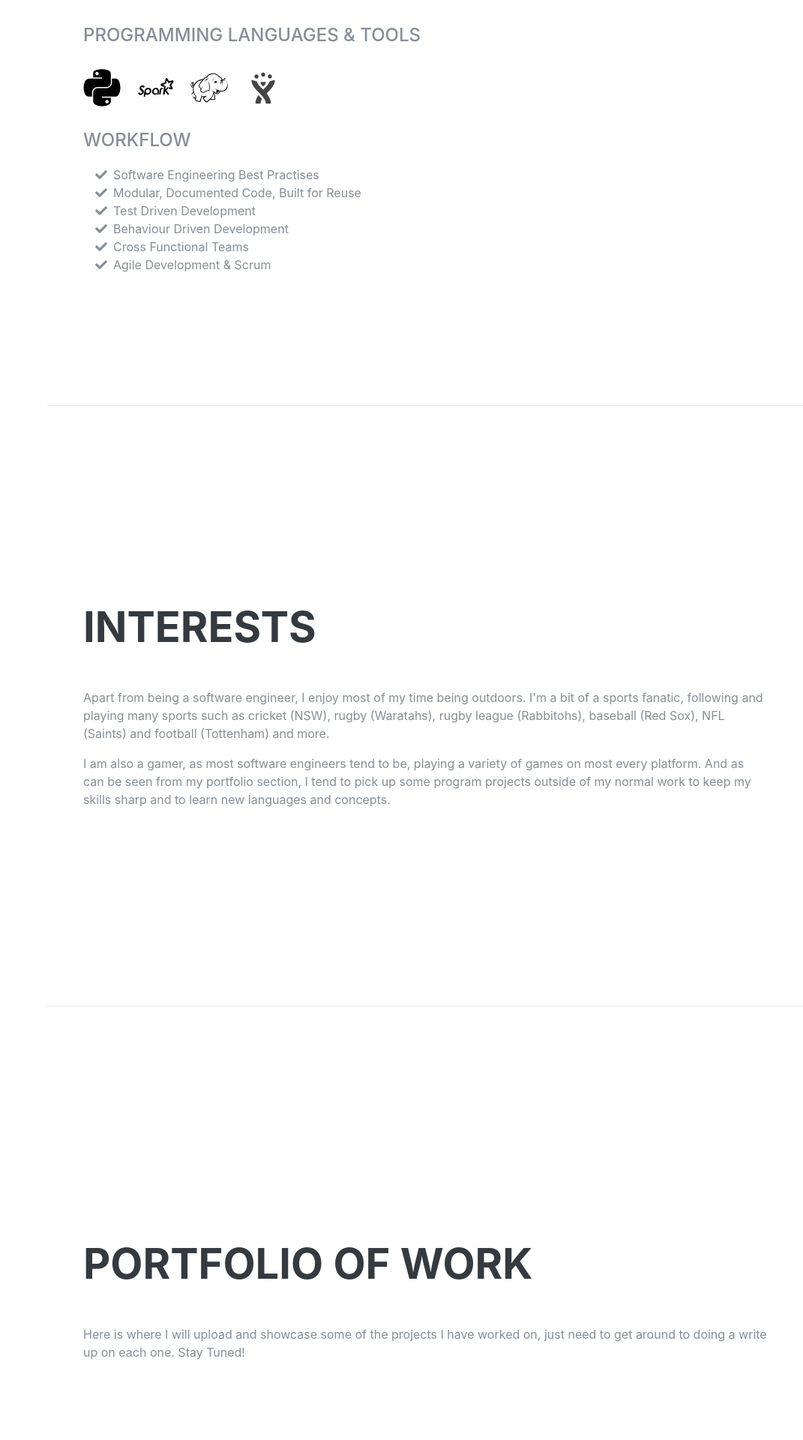
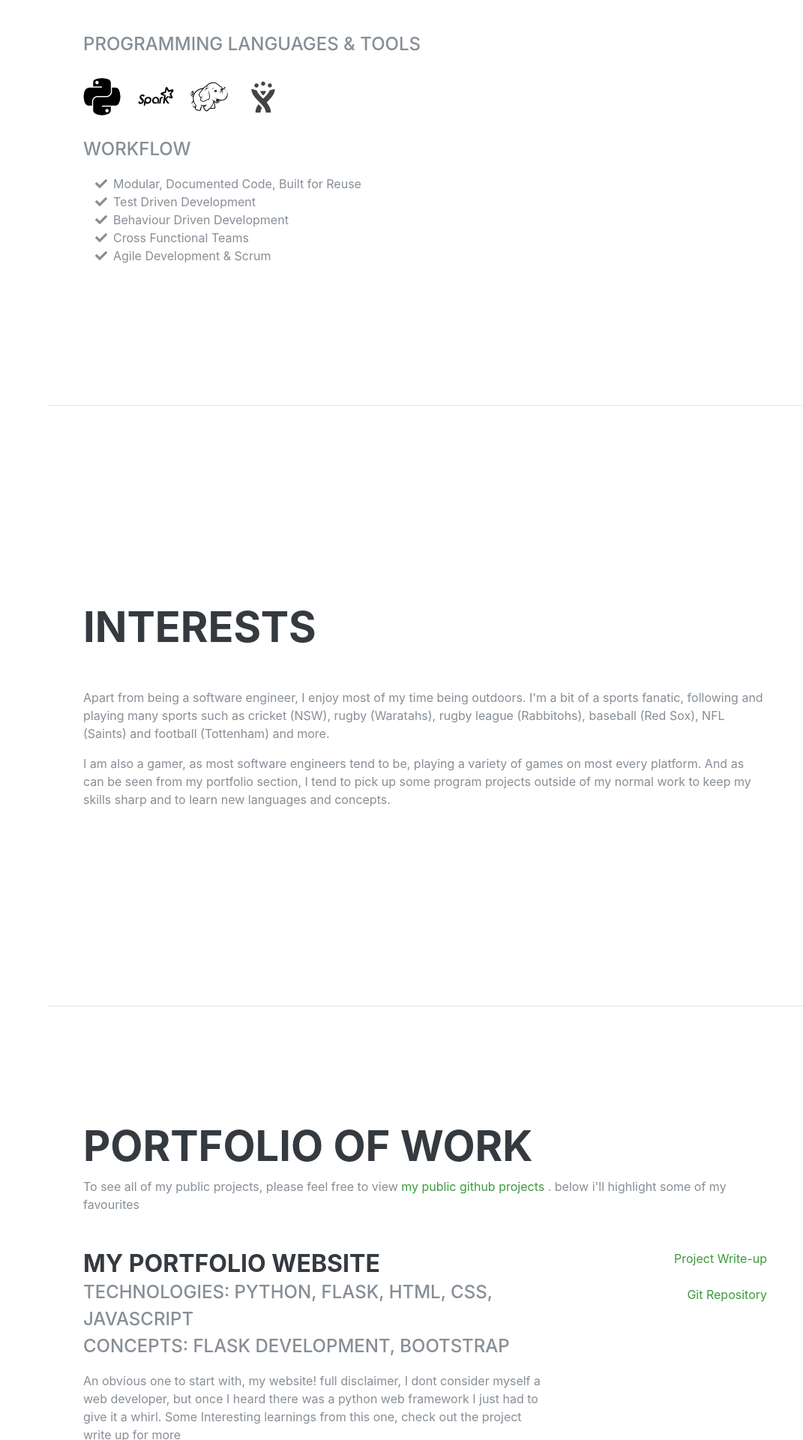
Before and after one commit to matt-mulligan/portfolio_website, a Flask app: page / in a window 1280 px wide. Shown: the part 2960-4880 px from the top of the page at 75% size, without its empty margins (209-1280 px from the left). Run offline with Flask 2, Linux system fonts and the light colour scheme; some libraries are stand-ins or nearby versions; some web fonts are replaced.

Commit message:
added new project to website

```diff
--- a/portfolio_website/app.py
+++ b/portfolio_website/app.py
@@ -9,3 +9,7 @@ app = Flask(__name__)
 @app.route("/home")
 def _route_home():
     return routes.route_home()
+
+@app.route("/projects/portfolio_website")
+def _route_project_portfolio_website():
+    return routes.route_get_project("portfolio_website")
--- a/portfolio_website/routes.py
+++ b/portfolio_website/routes.py
@@ -1,4 +1,10 @@
 from flask import render_template
+
 
 def route_home():
     return render_template("home.html")
+
+
+def route_get_project(project_name):
+    page = "projects_{}.html".format(project_name)
+    return render_template(page)
--- a/portfolio_website/templates/base.html
+++ b/portfolio_website/templates/base.html
@@ -30,7 +30,7 @@
             <a class="navbar-brand js-scroll-trigger" href="#page-top">
                 <span class="d-block d-lg-none">Matt Mulligan</span>
                 <span class="d-none d-lg-block">
-                    <img class="img-fluid img-profile rounded-circle mx-auto mb-2" src="static/img/profile.jpg" alt="">
+                    <img class="img-fluid img-profile rounded-circle mx-auto mb-2" src="/static/img/profile.jpg" alt="">
                 </span>
             </a>
             <button class="navbar-toggler" type="button" data-toggle="collapse" data-target="#navbarSupportedContent" aria-controls="navbarSupportedContent" aria-expanded="false" aria-label="Toggle navigation">
@@ -39,28 +39,28 @@
             <div class="collapse navbar-collapse" id="navbarSupportedContent">
                 <ul class="navbar-nav">
                     <li class="nav-item">
-                        <a class="nav-link js-scroll-trigger" href="#about">About</a>
+                        <a class="nav-link js-scroll-trigger" href="/#about">About</a>
                     </li>
                     <li class="nav-item">
-                        <a class="nav-link js-scroll-trigger" href="#experience">Experience</a>
+                        <a class="nav-link js-scroll-trigger" href="/#experience">Experience</a>
                     </li>
                     <li class="nav-item">
-                        <a class="nav-link js-scroll-trigger" href="#education">Education</a>
+                        <a class="nav-link js-scroll-trigger" href="/#education">Education</a>
                     </li>
                     <li class="nav-item">
-                        <a class="nav-link js-scroll-trigger" href="#skills">Skills</a>
+                        <a class="nav-link js-scroll-trigger" href="/#skills">Skills</a>
                     </li>
                     <li class="nav-item">
-                        <a class="nav-link js-scroll-trigger" href="#interests">Interests</a>
+                        <a class="nav-link js-scroll-trigger" href="/#interests">Interests</a>
                     </li>
                     <li class="nav-item">
-                        <a class="nav-link js-scroll-trigger" href="#portfolio">Portfolio</a>
+                        <a class="nav-link js-scroll-trigger" href="/#portfolio">Portfolio</a>
                     </li>
                     <li class="nav-item">
-                        <a class="nav-link js-scroll-trigger" href="#blog">Tech Blog</a>
+                        <a class="nav-link js-scroll-trigger" href="/#blog">Tech Blog</a>
                     </li>
                     <li class="nav-item">
-                        <a class="nav-link js-scroll-trigger" href="#learning">Learning Resources</a>
+                        <a class="nav-link js-scroll-trigger" href="/#learning">Learning Resources</a>
                     </li>
                 </ul>
             </div>
--- a/portfolio_website/templates/home.html
+++ b/portfolio_website/templates/home.html
@@ -20,7 +20,7 @@
                     <a href="https://www.linkedin.com/in/matt-mulligan-948a01104/">
                         <i class="fab fa-linkedin-in"></i>
                     </a>
-                    <a href="#">
+                    <a href="https://github.com/matt-mulligan">
                         <i class="fab fa-github"></i>
                     </a>
                 </div>
@@ -129,10 +129,6 @@
                 <ul class="fa-ul mb-0">
                     <li>
                         <i class="fa-li fa fa-check"></i>
-                        Software Engineering Best Practises
-                    </li>
-                    <li>
-                        <i class="fa-li fa fa-check"></i>
                         Modular, Documented Code, Built for Reuse
                     </li>
                     <li>
@@ -174,10 +170,33 @@
 
         <section class="resume-section p-3 p-lg-5 d-flex align-items-center" id="portfolio">
             <div class="w-100">
-                <h2 class="mb-5">Portfolio of Work</h2>
-                <p>Here is where I will upload and showcase some of the projects I have worked on, just need to get
-                    around to doing a write up on each one. Stay Tuned!</p>
+                <h2>Portfolio of Work</h2>
+                <p class="mb-5">To see all of my public projects, please feel free to view
+                    <a href="https://github.com/matt-mulligan?tab=repositories">my public github projects</a>
+                    . below i'll highlight some of my favourites</p>
+
+                <div class="resume-item d-flex flex-column flex-md-row justify-content-between mb-5">
+                    <div class="resume-content">
+                        <h3 class="mb-0">My Portfolio Website</h3>
+                        <div class="subheading">Technologies: Python, Flask, HTML, CSS, Javascript</div>
+                        <div class="subheading mb-3">Concepts: Flask Development, Bootstrap</div>
+                        <p>An obvious one to start with, my website! full disclaimer, I dont consider myself a web
+                            developer, but once I heard there was a python web framework I just had to give it a whirl.
+                            Some Interesting learnings from this one, check out the project write up for more
+                        </p>
+                    </div>
+                    <div class="resume-date text-md-right">
+                        <span class="text-primary">
+                            <a href="{{ url_for('_route_project_portfolio_website') }}">Project Write-up</a>
+                        </span>
+                        <br /><br />
+                        <span class="text-primary">
+                            <a href="https://github.com/matt-mulligan/portfolio_website">Git Repository</a>
+                        </span>
+                    </div>
+                </div>
             </div>
+
         </section>
 
         <hr class="m-0">
```
Also changed, not shown: portfolio_website/templates/projects_portfolio_website.html (added, +75 -0 lines).
